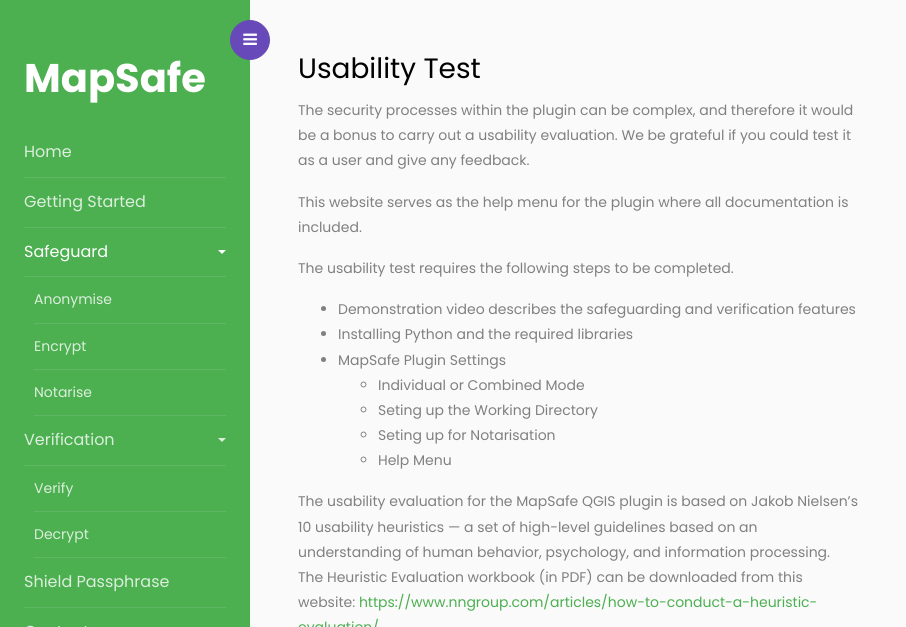
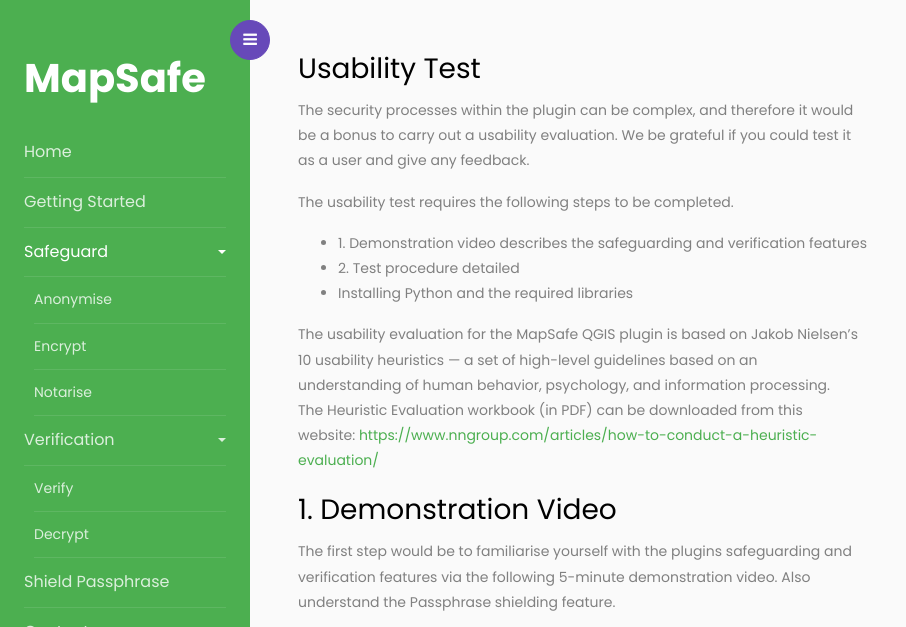
Before and after one commit to sharmapn/sharmapn.github.io, a Jekyll site: the page MapSafeQGISGeoPrivPlugin/usability_evaluation.html, which Jekyll copies as it is, in a window 1280 px wide and 900 px high, cut to the strip 0-627 px from the top of the window. Shown: the whole strip, without its empty margins (0-906 px from the left). Built offline with Jekyll 4.4.1, drawn with Linux system fonts in a browser that asks for light colours.

Commit message:
Update usability_evaluation.html

```diff
--- a/MapSafeQGISGeoPrivPlugin/usability_evaluation.html
+++ b/MapSafeQGISGeoPrivPlugin/usability_evaluation.html
@@ -119,19 +119,13 @@
 <p>The security processes within the plugin can be complex, and therefore it would be a bonus to carry out a usability evaluation.
  We be grateful if you could test it as a user and give any feedback.
 
-<p> This website serves as the help menu for the plugin where all documentation is included.
+
 
 <p>The usability test requires the following steps to be completed.
 <ul>
-	<li>Demonstration video describes the safeguarding and verification features</a></li>
+	<li>1. Demonstration video describes the safeguarding and verification features</a></li>
+	<li>2. Test procedure  detailed </a></li>
 	<li>Installing Python and the required libraries</a></li>
-	<li>MapSafe Plugin Settings</a></li>
-	<ul>
-		<li>Individual or Combined Mode</a></li>
-		<li>Seting up the Working Directory</a></li>
-		<li>Seting up for Notarisation</a></li>
-		<li>Help Menu</a></li>
-	</ul>
 </ul>
 
 
```
